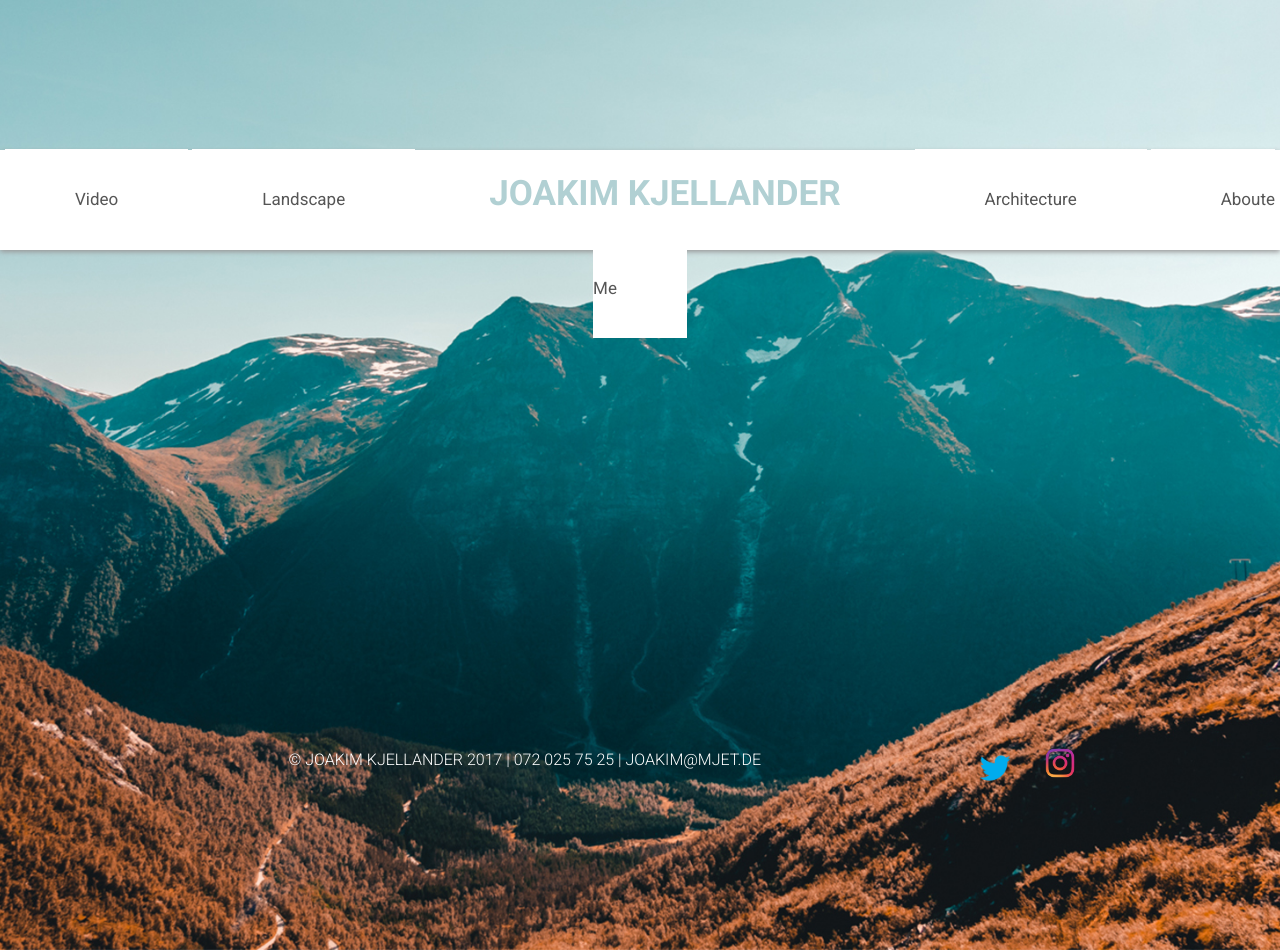
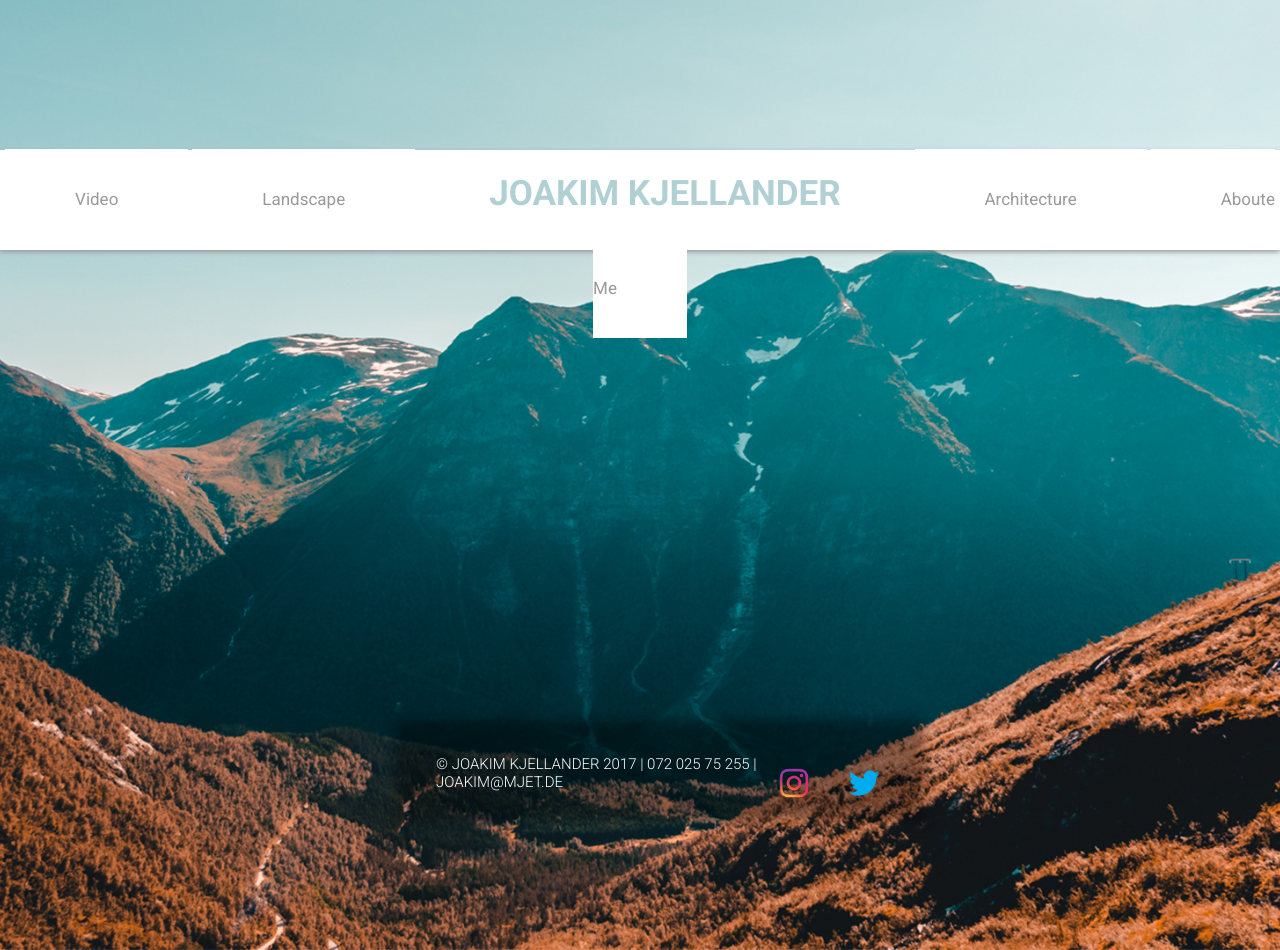
Before and after one commit to joxterboi/portfolio, a plain HTML site: page index.html in a window 1280 px wide. Drawn offline with Linux system fonts and the light colour scheme.

Commit message:
Added JS and changing background on homepage. Also shadow behind footer.

```diff
--- a/index.html
+++ b/index.html
@@ -6,24 +6,24 @@
 	<link rel="stylesheet" href="style.css">
 	<link href="https://fonts.googleapis.com/css?family=Roboto:300,400,700" rel="stylesheet">
 </head>
-<body>
+<body onload="backgroundImage2()">
 	<header>
 		<nav>
 			<div class="homeNav">
 				<div class="homeMenu">
-					<a href="#">Video</a>
-					<a href="#">Landscape</a>
+					<a href="video.html" class="link">Video</a>
+					<a href="landscape.html" class="link">Landscape</a>
 					<a href="#" class="name">JOAKIM KJELLANDER</a>
-					<a href="#">Architecture</a>
-					<a href="#">Aboute Me</a>
+					<a href="architecture.html" class="link">Architecture</a>
+					<a href="about.html" class="link">Aboute Me</a>
 				</div>
 			</div>
 		</nav>
 	</header>
 	<footer>
-		<div class="footer">
-			<p>&copy; JOAKIM KJELLANDER 2017   |   072 025 75 25   |  JOAKIM@MJET.DE</p> <a href="http://twitter.com"><img src="bilder/twitter-logo.png"></a><a href="http://instagram.com"><img src="bilder/instagram-logo.png"></a>
-		</div>
+		<p>&copy; JOAKIM KJELLANDER 2017   |  <a href="tel:+46720257525">072 025 75 255</a>  |  <a href="mailto:joakim">JOAKIM@MJET.DE</a>
+		<a href="http://twitter.com"><img style="margin-top: -5px" src="bilder/twitter-logo.png"></a>
+		<a href="http://instagram.com"><img src="bilder/instagram-logo.png"></a></p>
 	</footer>
 </body>
 <style>
@@ -37,6 +37,8 @@
 		background-repeat: no-repeat;
 		background-position: center;
 		overflow: hidden;
+		transition: 1s
 	}
 </style>
+<script src="script.js"></script>
 </html>
--- /dev/null
+++ b/script.js
@@ -0,0 +1,20 @@
+function backgroundImage2() {
+	document.body.style.backgroundImage = "url(bilder/home/2.jpg)";
+	window.setTimeout(backgroundImage3, 6000);
+}
+function backgroundImage3() {
+	document.body.style.backgroundImage = "url(bilder/home/3.jpg)";
+	setTimeout(backgroundImage4, 6000);
+}
+function backgroundImage4() {
+	document.body.style.backgroundImage = "url(bilder/home/4.jpg)";
+	setTimeout(backgroundImage5, 6000);
+}
+function backgroundImage5() {
+	document.body.style.backgroundImage = "url(bilder/home/5.jpg)";
+	setTimeout(backgroundImage1, 6000);
+}
+function backgroundImage1() {
+	document.body.style.backgroundImage = "url(bilder/home/4.jpg)";
+	setTimeout(backgroundImage2, 6000);
+}
--- a/style.css
+++ b/style.css
@@ -1,7 +1,6 @@
 html, head, body, h1, h2, h3, h4, h5, h6, a, p, img {
-	border:0; margin:0; padding: 0;
+	border:0; margin:0; padding: 0;font-family: roboto
 }
-
 /* Homepage */
 .homeNav {
 	background-color: #fff;
@@ -12,13 +11,14 @@ html, head, body, h1, h2, h3, h4, h5, h6, a, p, img {
 }
 
 .homeNav a {
-	color: #555;
+	color: #999;
 	font-family: roboto;
 	background-color: #fff;
 	padding: 40px 70px;
 	text-decoration: none;
 	font-size: 17px;
 	font-weight: 400;
+	transition: 1s;
 }
 .homeNav .name {
 	font-weight: 700;
@@ -28,31 +28,39 @@ html, head, body, h1, h2, h3, h4, h5, h6, a, p, img {
 	padding: 23px 70px 35px 70px;
 	background-color: #fff;
 	color:#B1D0D3;
+	cursor: default;
 }
 .homeMenu {
 	line-height: 88px;
 	text-align: center;
 }
+
+.link:hover {
+	/*font-size: 18px;*/
+	transition: 1s;
+	background-color: rgba(0,0,0,0.05);
+	color: #000
+}
 footer {
 	position: absolute;
 	bottom: 0;
-	width: 100%;
+	width: 35%;
 	height: 50px;
+	margin-left: 32.5%;
+	background-color: rgba(0,0,0,0.4);
+	padding: 10px 20px 0 20px;
+	box-shadow: rgba(0,0,0,0.4) 0 0 11px 20px;
 }
-footer p {
+footer p, a {
 	color:#fff;
-	font-family: roboto;
 	font-weight: 300;
-}
-.footer {
-	text-align: center;
-	width: 50%;
-	margin-left: 16%;
+	font-size: 15px;
+	margin-top: 5px;
+	text-decoration: none;
 }
 footer img {
 	width: 40px;
-	margin-top: -29px;
-	position: relative;
-	right: -490px;
-	margin-left: 25px;
+	float: right;
+	margin-top: -10px;
+	margin-left: 30px;
 }
```
